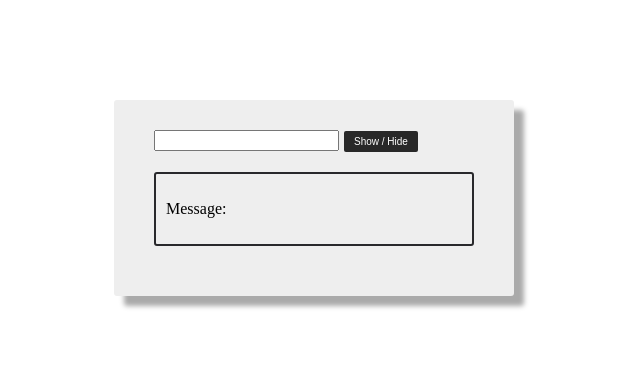
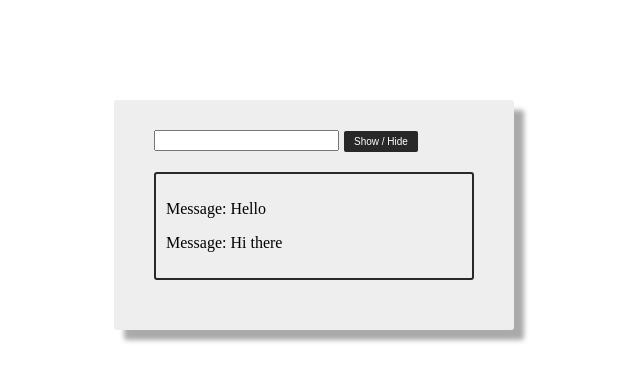
Before and after one commit to korbosit/ANGULAR-LIFECYCLE-HOOK, an Angular app: page / in a window 1280 px wide. Shown: the top 382 px of the page, without its empty margins (326-966 px from the left). Built offline with nearby package versions, Linux system fonts and the light colour scheme.

Commit message:
40 - ngOnInit Lifecycle Hook | Lifecycle Hooks in Angular

```diff
--- a/src/app/app.component.ts
+++ b/src/app/app.component.ts
@@ -11,13 +11,13 @@ import { DemoComponent } from './demo/demo.component';
 })
 export class AppComponent {
   title = 'ANGULAR-LIFECYCLE-HOOK';
-  inputVal: string = '';
+  inputVal: string[] = ['Hello', 'Hi there'];
 
   constructor() {
     console.log('App component constructor called');
   }
 
   onBtnCkick(inputEl: HTMLInputElement) {
-    this.inputVal = inputEl.value;
+    this.inputVal.push(inputEl.value);
   }
 }
--- a/src/app/demo/demo.component.html
+++ b/src/app/demo/demo.component.html
@@ -1,3 +1,3 @@
 <div class="demo">
-  <p>Message: {{message}}</p>
+  <p #temp *ngFor="let msg of message">Message: {{msg}}</p>
 </div>
--- a/src/app/demo/demo.component.ts
+++ b/src/app/demo/demo.component.ts
@@ -1,23 +1,38 @@
-import { Component, Input, OnChanges, SimpleChanges } from '@angular/core';
+import {
+  Component,
+  Input,
+  OnChanges,
+  SimpleChanges,
+  OnInit,
+  ElementRef,
+  ViewChild,
+} from '@angular/core';
+import { CommonModule } from '@angular/common';
 
 @Component({
   selector: 'app-demo',
   standalone: true,
-  imports: [],
+  imports: [CommonModule],
   templateUrl: './demo.component.html',
   styleUrl: './demo.component.scss',
 })
-export class DemoComponent implements OnChanges {
+export class DemoComponent implements OnChanges, OnInit {
   title: string = 'Demo Component';
-  @Input() message: string;
+  @Input() message: string[];
+  @ViewChild('temp') tempPara: ElementRef;
   constructor() {
     console.log('Demo component constructor called');
-    console.log(this.title);
-    console.log(this.message);
+    // console.log(this.title);
+    // console.log(this.message);
   }
 
   ngOnChanges(changes: SimpleChanges): void {
     console.log('ngOnChanges Hook called');
-    console.log(changes);
+    // console.log(changes);
+  }
+
+  ngOnInit() {
+    console.log('ngOnInit Hook called');
+    // console.log(this.tempPara.nativeElement.innerHTML);
   }
 }
```
